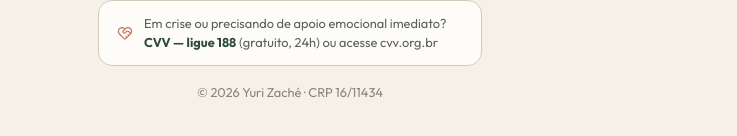
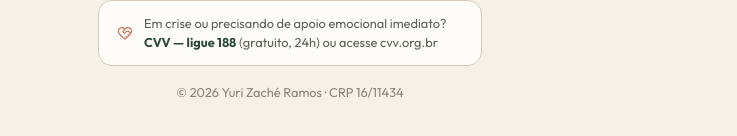
Before and after one commit to yurizache-cpu/claude-test, a React (Vite) app: page / in a window 1280 px wide. Shown: the part 1252-1388 px from the top of the page, without its empty margins (350-1087 px from the left). Built offline with nearby package versions, Linux system fonts and the light colour scheme.

Commit message:
Use full name Yuri Zaché Ramos
Co-Authored-By: Claude Fable 5 <noreply@anthropic.com>
Claude-Session: https://claude.ai/code/session_016N6Ckc6JX7xpGCAVXDc12H

```diff
--- a/src/config.js
+++ b/src/config.js
@@ -1,7 +1,7 @@
 // Tudo que aparece no hub é editado aqui: perfil, contatos e links.
 
 export const PROFILE = {
-  name: 'Yuri Zaché',
+  name: 'Yuri Zaché Ramos',
   photo: '/avatar.jpg',
   role: 'Psicólogo Clínico',
   crp: 'CRP 16/11434',
```
